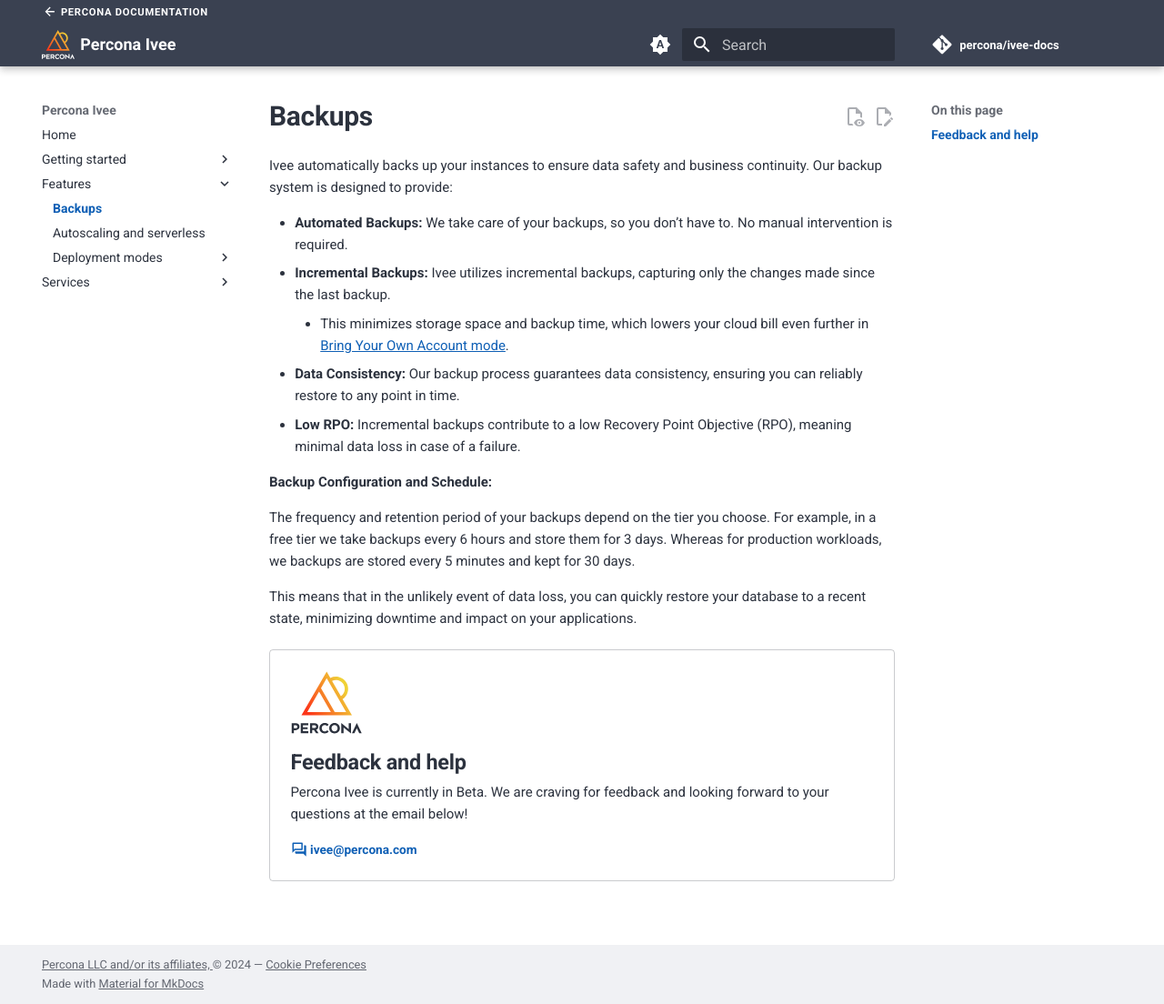
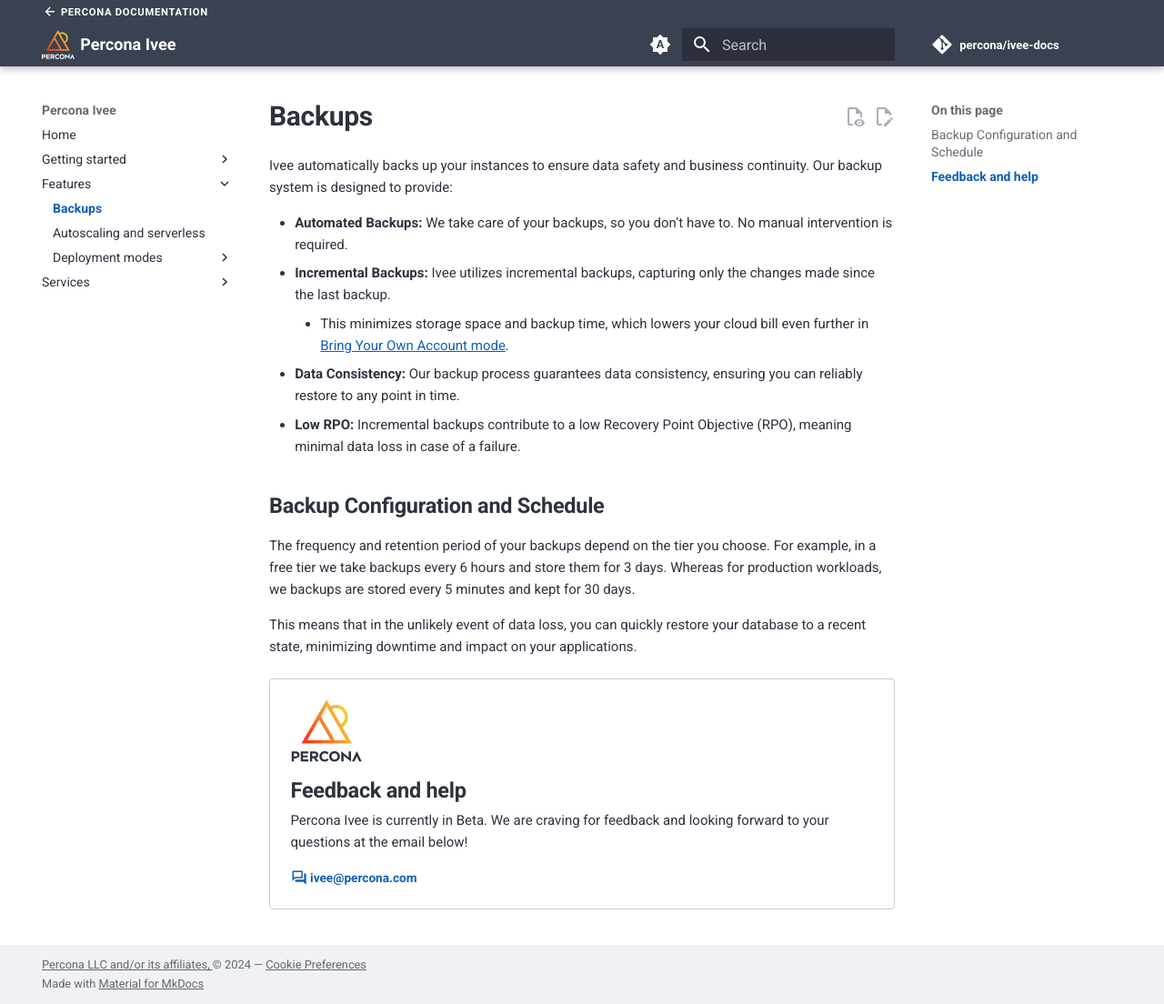
Before and after one commit to percona/ivee-docs, an MkDocs documentation site: the page built from docs/features/backups.md, in a window 1280 px wide and 1104 px high. Shown: the whole window at 91% size. Built offline with MkDocs 1.6.1 and Material for MkDocs 9.7.7, drawn with Linux system fonts in a browser that asks for light colours; nearby versions of some CDN libraries; some web fonts are replaced; comment, search, counter and statistics services are not loaded.

Commit message:
makes 'Backup Configuration and Schedule' a subsection

```diff
--- a/docs/features/backups.md
+++ b/docs/features/backups.md
@@ -9,7 +9,7 @@ Our backup system is designed to provide:
 * **Data Consistency:**  Our backup process guarantees data consistency, ensuring you can reliably restore to any point in time.
 * **Low RPO:** Incremental backups contribute to a low Recovery Point Objective (RPO), meaning minimal data loss in case of a failure.
 
-**Backup Configuration and Schedule:**
+## Backup Configuration and Schedule
 
 The frequency and retention period of your backups depend on the tier you choose. For example, in a free tier
 we take backups every 6 hours and store them for 3 days. Whereas for production workloads, we backups are stored every
```
